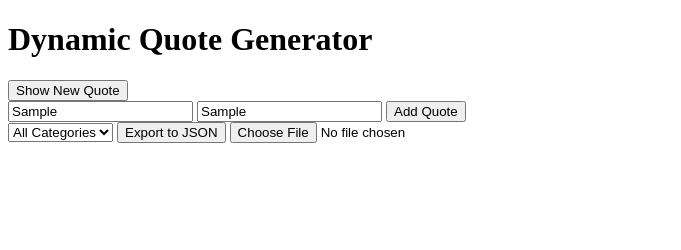
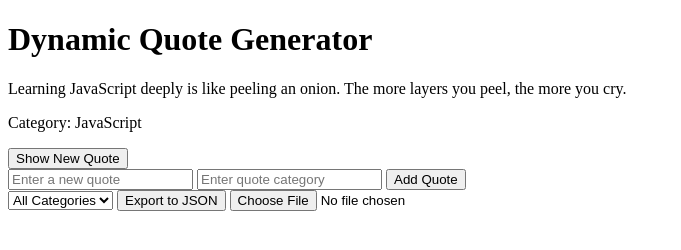
Before and after one commit to Abiy2912/alx_fe_javascript, a plain HTML site: page dom-manipulation/index.html in a window 1280 px wide. Both pictures are taken after typing "Sample", "Sample" into the empty fields and a click on the button "Add Quote". Shown: the whole page, without its empty margins (0-681 px from the left). Drawn offline with Linux system fonts and the light colour scheme.

Commit message:
task 2 88

```diff
--- a/dom-manipulation/index.html
+++ b/dom-manipulation/index.html
@@ -4,22 +4,22 @@
   <meta charset="UTF-8">
   <meta name="viewport" content="width=device-width, initial-scale=1.0">
   <title>Dynamic Quote Generator</title>
-  <link rel="stylesheet" href="styles.css">
 </head>
 <body>
   <h1>Dynamic Quote Generator</h1>
   <div id="quoteDisplay"></div>
   <button id="newQuote">Show New Quote</button>
-  <div id="addQuoteForm">
+  <div>
     <input id="newQuoteText" type="text" placeholder="Enter a new quote" />
     <input id="newQuoteCategory" type="text" placeholder="Enter quote category" />
-    <button id="addQuoteBtn">Add Quote</button>
+    <button onclick="addQuote()">Add Quote</button>
   </div>
   <select id="categoryFilter" onchange="filterQuotes()">
     <option value="all">All Categories</option>
+    <!-- Dynamically populated categories -->
   </select>
-  <button id="exportBtn">Export to JSON</button>
-  <input type="file" id="importFile" accept=".json" />
+  <button onclick="exportToJsonFile()">Export to JSON</button>
+  <input type="file" id="importFile" accept=".json" onchange="importFromJsonFile(event)" />
   <script src="script.js"></script>
 </body>
 </html>
--- a/dom-manipulation/script.js
+++ b/dom-manipulation/script.js
@@ -1,5 +1,9 @@
 // Quote array with objects containing text and category
-let quotes = [];
+let quotes = [
+  { text: 'Learning JavaScript deeply is like peeling an onion. The more layers you peel, the more you cry.', category: 'JavaScript' },
+  { text: 'The only way to do great work is to love what you do.', category: 'Motivation' },
+  // ... other initial quotes
+];
 
 // Load quotes from local storage
 if (localStorage.getItem("quotes")) {
@@ -24,7 +28,7 @@ function addQuote() {
   if (newQuoteText && newQuoteCategory) {
     quotes.push({ text: newQuoteText, category: newQuoteCategory });
     saveQuotes();
-    updateCategories();
+    populateCategories();
     showRandomQuote();
     document.getElementById("newQuoteText").value = "";
     document.getElementById("newQuoteCategory").value = "";
@@ -36,8 +40,8 @@ function saveQuotes() {
   localStorage.setItem("quotes", JSON.stringify(quotes));
 }
 
-// Function to update categories in the dropdown
-function updateCategories() {
+// Function to populate categories in the dropdown
+function populateCategories() {
   const categoryFilter = document.getElementById("categoryFilter");
   const categories = Array.from(new Set(quotes.map(quote => quote.category)));
   categoryFilter.innerHTML = `
@@ -79,7 +83,7 @@ function importFromJsonFile(event) {
     const importedQuotes = JSON.parse(event.target.result);
     quotes.push(...importedQuotes);
     saveQuotes();
-    updateCategories();
+    populateCategories();
     alert('Quotes imported successfully!');
   };
   fileReader.readAsText(event.target.files[0]);
@@ -87,7 +91,7 @@ function importFromJsonFile(event) {
 
 // Initialize the application
 showRandomQuote();
-updateCategories();
+populateCategories();
 
 // Load last selected filter from local storage
 const lastFilter = localStorage.getItem("lastFilter");
```
